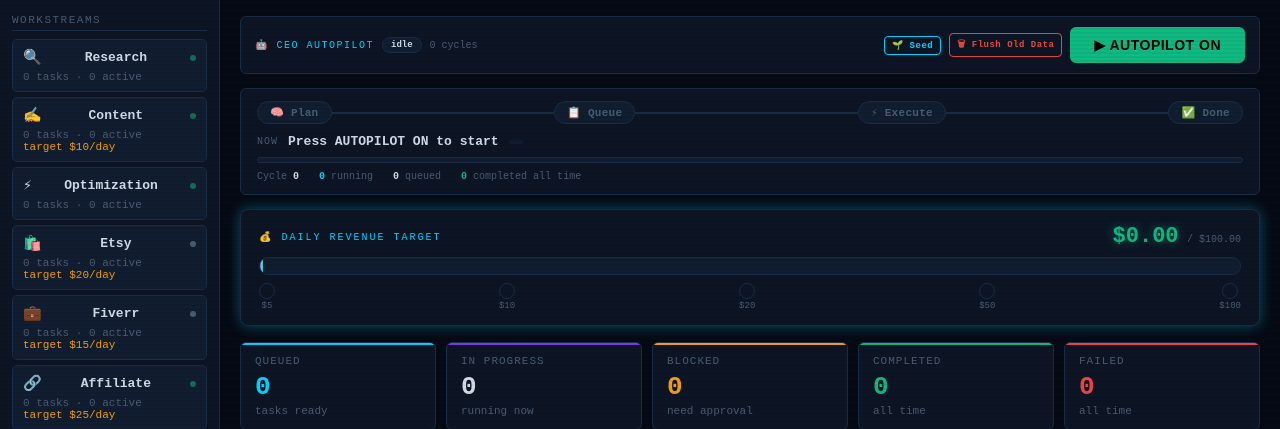
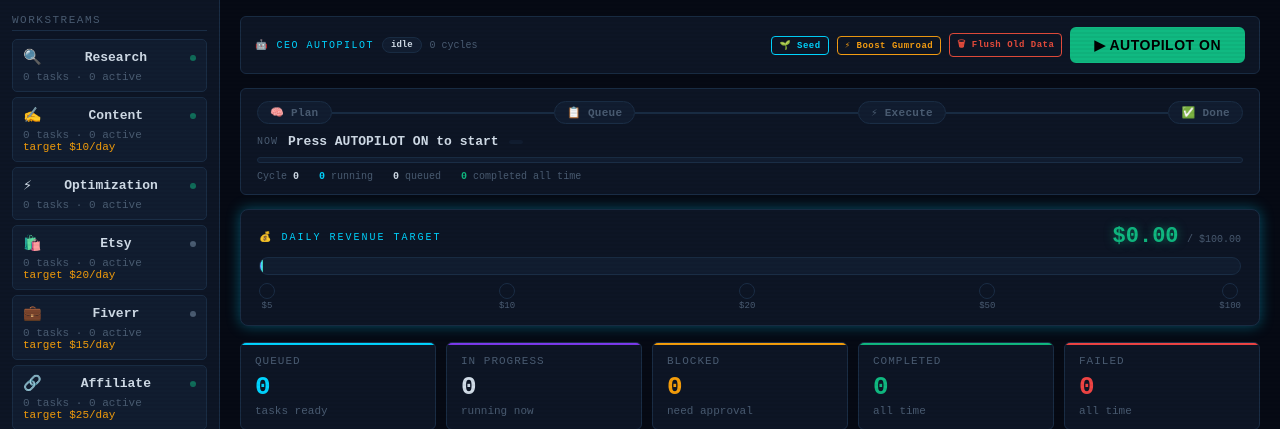
Before and after one commit to ItsRedXO/CEO-gir, a Flask app: page / in a window 1280 px wide. Shown: the part 52-481 px from the top of the page. Run offline with Flask 3, Linux system fonts and the light colour scheme; data comes from the database, SQL or seed files in the repository; data that the repository does not hold is empty; some libraries are stand-ins or nearby versions.

Commit message:
Fix Gumroad task priority starvation and brain pipeline routing
- Boost gumroad_pipeline task priorities from 3→1 so they run before
  support intelligence tasks in each dispatch cycle (priority ASC ordering)
- Fix CEOBrain fill-gaps pipeline search: assets_2d was using prefix
  "assets" but 2D pipeline keys start with "2d_"; add explicit
  _WS_PIPELINE_PREFIX map covering all workstreams
- Add entry log to Asset2DWorker.execute and _post_to_gumroad so every
  execution attempt is visible in the terminal
- Fix silent failure path: when token is set but Gumroad POST fails,
  log an explicit error instead of returning success=False silently
- Add /api/boost-gumroad endpoint to reprioritize existing queued
  assets_2d/gumroad tasks to priority 1 without a full flush+seed
- Add "Boost Gumroad" button to dashboard

Co-Authored-By: Claude Sonnet 4.6 <noreply@anthropic.com>
Claude-Session: https://claude.ai/code/session_01HCDHDuux8Xemw7jXWpHoL4

```diff
--- a/ceo/agents/ceo_brain.py
+++ b/ceo/agents/ceo_brain.py
@@ -318,14 +318,14 @@ def _gumroad_pipeline(asset_type: str = "printable", style: str = "minimal") ->
             "title": f"Generate {style} {asset_type} for Gumroad",
             "workstream_id": "assets_2d",
             "capabilities": ["2d_asset", "design"],
-            "priority": 3,
+            "priority": 1,
             "input_data": {"asset_type": asset_type, "style": style, "quantity": 1},
         },
         {
             "title": f"Post {style} {asset_type} to Gumroad",
             "workstream_id": "gumroad",
             "capabilities": ["2d_asset", "design", "printable"],
-            "priority": 3,
+            "priority": 1,
             "input_data": {
                 "asset_type": asset_type,
                 "style": style,
@@ -555,6 +555,17 @@ class CEOBrain:
                     clones_spawned += 1
 
         # ── 6. Fill gaps in unlocked workstreams ──────────────────────────
+        # Pipeline key prefixes by workstream_id (overrides the generic truncation)
+        _WS_PIPELINE_PREFIX = {
+            "assets_2d": "2d_",
+            "assets_3d": "3d_",
+            "gumroad":   "gumroad_",
+            "youtube":   "shorts_",
+            "etsy":      "etsy_",
+            "fiverr":    "fiverr_",
+            "affiliate": "affiliate_",
+        }
+
         for ws_id in WORKSTREAM_TARGETS:
             # Skip locked workstreams
             if ws_id not in unlocked_ws:
@@ -571,7 +582,8 @@ class CEOBrain:
             if current_active >= desired * 4:
                 continue
 
-            pipelines_for_ws = [k for k in PIPELINES if k.startswith(ws_id.replace("_", "")[:6])]
+            prefix = _WS_PIPELINE_PREFIX.get(ws_id, ws_id.replace("_", "")[:6])
+            pipelines_for_ws = [k for k in PIPELINES if k.startswith(prefix)]
             pipelines_to_add = max(0, desired - (current_active // max(1, len(pipelines_for_ws))))
 
             for pipeline_key in pipelines_for_ws[:pipelines_to_add]:
--- a/ceo/workers/asset_gen.py
+++ b/ceo/workers/asset_gen.py
@@ -24,6 +24,7 @@ else:
 
 def _post_to_gumroad(name: str, description: str, price_usd: float, preview_url: str = "") -> dict:
     """Create a real Gumroad product. Returns {url, product_id} or {} on failure."""
+    log.info("_post_to_gumroad called: name='%s' price=$%.2f token_set=%s", name[:60], price_usd, bool(_GUMROAD_TOKEN))
     if not _GUMROAD_TOKEN:
         return {}
     try:
@@ -328,6 +329,7 @@ class Asset2DWorker(BaseWorker):
         style      = inp.get("style", "minimal")
         quantity   = int(inp.get("quantity", 1))
         title      = task.get("title", f"{style} {asset_type}")
+        log.info("Asset2DWorker: executing '%s' (type=%s style=%s token=%s)", title, asset_type, style, bool(_GUMROAD_TOKEN))
 
         spec = _2D_CATALOG.get(asset_type, _2D_CATALOG["printable"])
         base_price = spec["base_price"]
@@ -392,14 +394,17 @@ class Asset2DWorker(BaseWorker):
         }
         elapsed = time.monotonic() - start
         posted = bool(gumroad_result.get("url"))
-        if not posted and not _GUMROAD_TOKEN:
-            log.error("❌ assets_2d task skipped — GUMROAD_ACCESS_TOKEN not set")
-            return WorkerResult(
-                success=False,
-                output={"error": "not_configured", "message": "Set GUMROAD_ACCESS_TOKEN env var — restart app after setting it"},
-                duration_ms=int(elapsed * 1000),
-                worker_id=self.worker_id,
-            )
+        if not posted:
+            if not _GUMROAD_TOKEN:
+                log.error("❌ assets_2d task skipped — GUMROAD_ACCESS_TOKEN not set")
+                return WorkerResult(
+                    success=False,
+                    output={"error": "not_configured", "message": "Set GUMROAD_ACCESS_TOKEN env var — restart app after setting it"},
+                    duration_ms=int(elapsed * 1000),
+                    worker_id=self.worker_id,
+                )
+            else:
+                log.error("❌ Gumroad post FAILED for '%s' — see _post_to_gumroad logs above", title)
         return WorkerResult(
             success=posted,
             output=output,
--- a/ui/app.py
+++ b/ui/app.py
@@ -627,6 +627,28 @@ def api_flush_old_tasks():
         conn.close()
 
 
+@app.route("/api/boost-gumroad", methods=["POST"])
+def api_boost_gumroad():
+    """Reprioritize all queued assets_2d/gumroad tasks to priority 1 so they run first."""
+    conn = get_db()
+    try:
+        result = conn.execute(
+            """
+            UPDATE ceo_tasks SET priority=1, updated_at=datetime('now')
+            WHERE status IN ('queued','assigned')
+              AND workstream_id IN ('assets_2d','gumroad')
+            """,
+        )
+        updated = result.rowcount
+        conn.commit()
+        return jsonify({"ok": True, "boosted": updated, "message": f"Boosted {updated} tasks to priority 1."})
+    except Exception as e:
+        log.error("boost-gumroad error: %s", e)
+        return jsonify({"ok": False, "error": str(e)}), 500
+    finally:
+        conn.close()
+
+
 @app.route("/api/stores")
 def api_stores():
     """Return active store status across all platforms."""
--- a/ui/templates/index.html
+++ b/ui/templates/index.html
@@ -889,6 +889,7 @@
       </div>
       <div style="display:flex;gap:8px;align-items:center">
         <button class="btn btn-outline btn-sm" onclick="seedPipelines()" title="Seed all profit pipelines">🌱 Seed</button>
+        <button class="btn btn-outline btn-sm" onclick="boostGumroad()" title="Set all queued Gumroad/2D tasks to priority 1" style="border-color:#f39c12;color:#f39c12">⚡ Boost Gumroad</button>
         <button class="btn btn-outline btn-sm" onclick="flushOldTasks()" title="Purge stale simulation tasks from DB" style="border-color:#e74c3c;color:#e74c3c">🗑 Flush Old Data</button>
         <button id="autopilot-toggle-btn"
           onclick="toggleAutopilot()"
@@ -2006,6 +2007,14 @@
     } catch(e) { toast('Flush failed: ' + e.message, 'err'); }
   }
 
+  async function boostGumroad() {
+    try {
+      const r = await api('/api/boost-gumroad', { method: 'POST', body: '{}' });
+      toast(r.message || 'Boosted!', 'ok');
+      logEntry(`Gumroad priority boost: ${r.boosted} tasks set to priority 1`, 'ok');
+    } catch(e) { toast('Boost failed: ' + e.message, 'err'); }
+  }
+
   async function seedPipelines() {
     logEntry('seeding profit pipelines…', 'inf');
     try {
```
